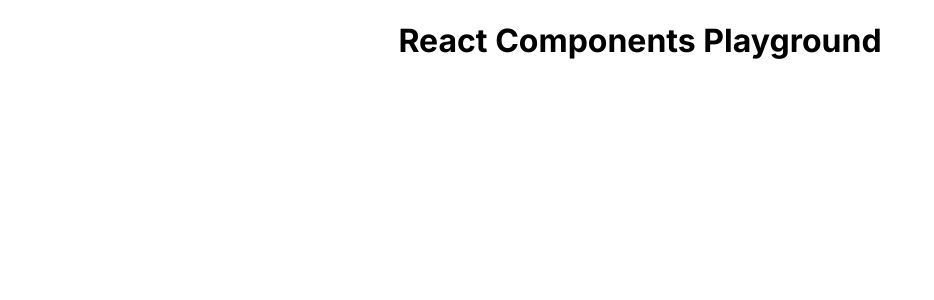
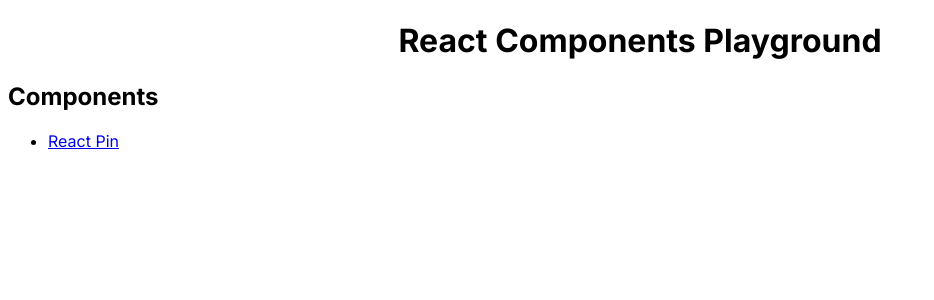
Before and after one commit to M-Blaze/react-components-playground, a Next.js app: page / in a window 1280 px wide. Shown: the top 300 px of the page, without its empty margins (0-934 px from the left). Built offline with nearby package versions, Linux system fonts and the light colour scheme.

Commit message:
update: add component links in main page

```diff
--- a/src/app/page.tsx
+++ b/src/app/page.tsx
@@ -1,3 +1,5 @@
+import Link from "next/link"
+
 export default function Home() {
   return (
     <main>
@@ -6,6 +8,20 @@ export default function Home() {
           <h1>React Components Playground</h1>
         </div>
       </header>
+      <section>
+        <div className="container">
+          <div className="block-header">
+            <h2>Components</h2>
+          </div>
+          <div className="list-holder">
+            <ul className="components-list">
+              <li>
+                <Link href={'/react-pin'}>React Pin</Link>
+              </li>
+            </ul>
+          </div>
+        </div>
+      </section>
     </main>
   )
 }
```
